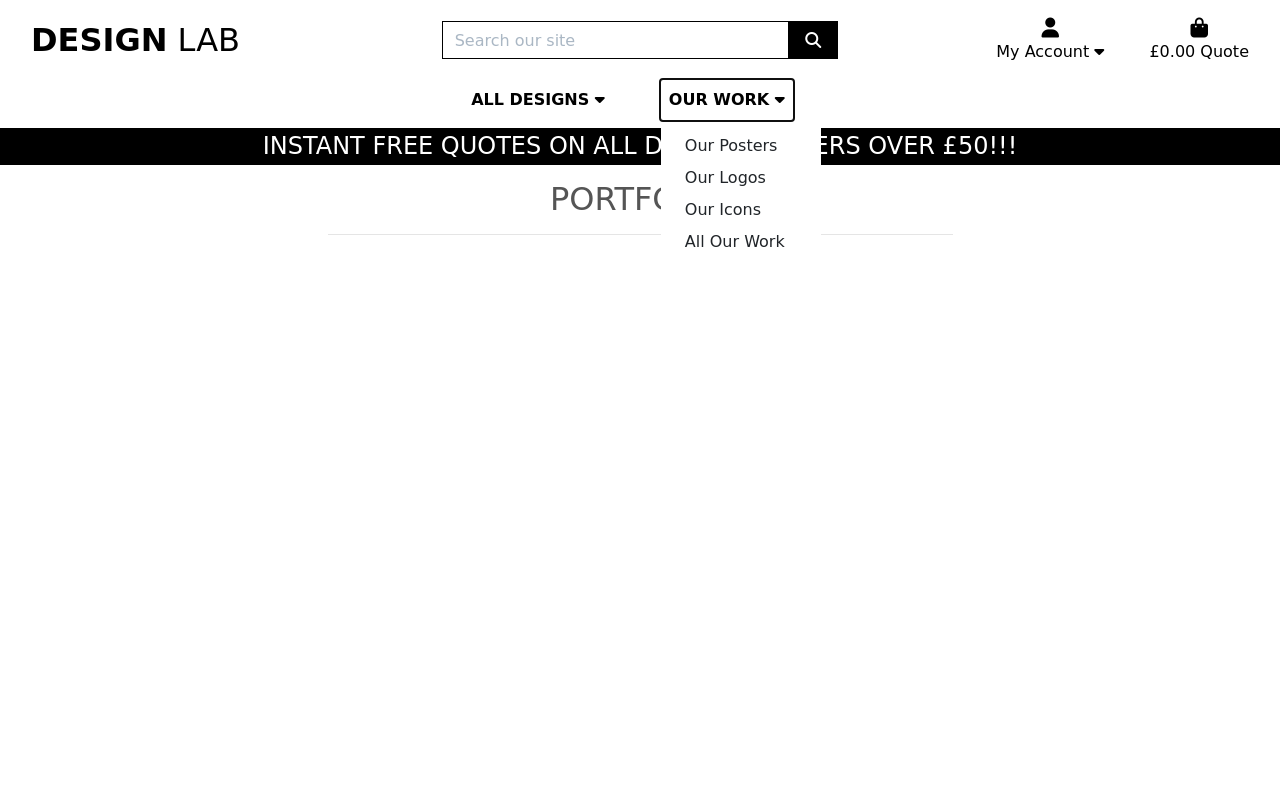
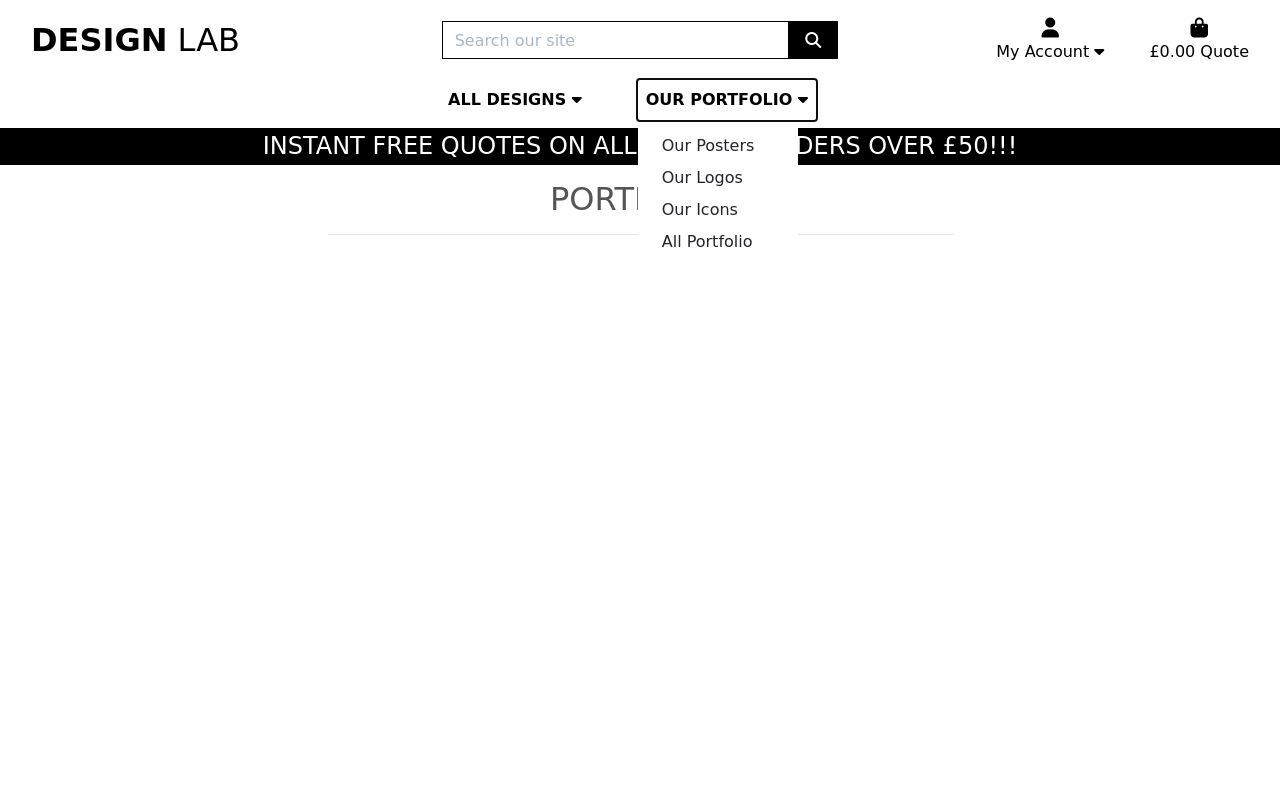
Before and after one commit to afrokingstan/design_lab, a Django app: page /portfolio/ in a window 1280 px wide, after a click on "OUR PORTFOLIO". Run offline with Django 3.2, Linux system fonts and the light colour scheme; data that the repository does not hold is empty; parts of the project's set-up code (start-up, migrations or seed data) failed here and were passed over; some libraries are stand-ins or nearby versions; some web fonts are replaced.

Commit message:
added portfolio details functionality

```diff
--- a/portfolio/templates/portfolio/all_portfolio.html
+++ b/portfolio/templates/portfolio/all_portfolio.html
@@ -26,11 +26,11 @@
                         <div class="col-sm-6 col-md-6 col-lg-4 col-xl-3">
                             <div class="card h-100 border-0">
                                 {% if portfolio.image %}
-                                <a href="">
+                                <a href="{% url 'portfolio_detail' portfolio.id %}">
                                     <img class="card-img-top img-fluid" src="{{ portfolio.image.url }}" alt="{{ portfolio.name }}">
                                 </a>
                                 {% else %}
-                                <a href="">
+                                <a href="{% url 'portfolio_detail' portfolio.id %}">
                                     <img class="card-img-top img-fluid" src="{{ MEDIA_URL }}noimage.png" alt="{{ portfolio.name }}">
                                 </a>
                                 {% endif %}
--- a/portfolio/urls.py
+++ b/portfolio/urls.py
@@ -4,6 +4,6 @@ from . import views
 
 urlpatterns = [
     path('', views.all_portfolio, name='portfolio'),
-    #path('<int:product_id>/', views.product_detail, name='product_detail'),
+    path('<int:portfolio_id>/', views.portfolio_detail, name='portfolio_detail'),
     path('add/', views.add_portfolio, name='add_portfolio'),
     ]
--- a/portfolio/views.py
+++ b/portfolio/views.py
@@ -1,15 +1,11 @@
 from django.shortcuts import render, redirect, reverse, get_object_or_404
-from django.contrib import messages
-
-from django.db.models import Q
-from django.db.models.functions import Lower
 
 from .models import Portfolio
 from .forms import PortfolioForm
 
 
 def all_portfolio(request):
-    """ A view to show all products, including sorting and search queries """
+    """ A view to show all portfolio """
 
     portfolios = Portfolio.objects.all()
 
@@ -22,7 +18,7 @@ def all_portfolio(request):
 
 
 def add_portfolio(request):
-    """ Add a product to the store """
+    """ Add a portfolio to the store """
     form = PortfolioForm()
     template = 'portfolio/add_portfolio.html'
     context = {
@@ -30,3 +26,15 @@ def add_portfolio(request):
     }
 
     return render(request, template, context)
+
+
+def portfolio_detail(request, portfolio_id):
+    """ A view to show individual product details """
+
+    portfolio = get_object_or_404(Portfolio, pk=portfolio_id)
+
+    context = {
+        'portfolio': portfolio,
+    }
+
+    return render(request, 'portfolio/portfolio_detail.html', context)
--- a/templates/includes/main-nav.html
+++ b/templates/includes/main-nav.html
@@ -14,13 +14,13 @@
 
         <li class="nav-item dropdown">
             <a class="logo-font font-weight-bold nav-link text-black mr-5" href="#" id="our-work-link" data-toggle="dropdown" aria-haspopup="true" aria-expanded="false">
-                Our Work <i class="fas fa-caret-down"></i>
+                Our Portfolio <i class="fas fa-caret-down"></i>
             </a>
             <div class="dropdown-menu border-0" aria-labelledby="our-work-link">
                 <a href="" class="dropdown-item">Our Posters</a>
                 <a href="" class="dropdown-item">Our Logos</a>
                 <a href="" class="dropdown-item">Our Icons</a>
-                <a href="" class="dropdown-item">All Our Work</a>
+                <a href="{% url 'portfolio' %}?category=Posters,Logos,Icons" class="dropdown-item">All Portfolio</a>
             </div>
         </li>
     </ul>
```
Also changed, not shown: portfolio/templates/portfolio/portfolio_detail.html (added, +43 -0 lines).
